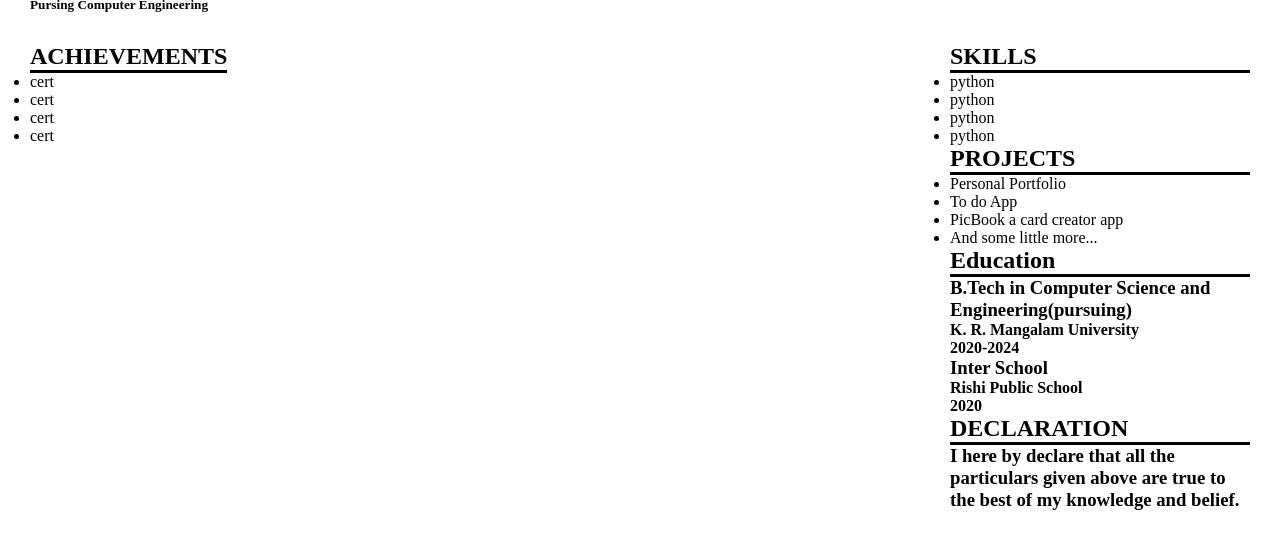
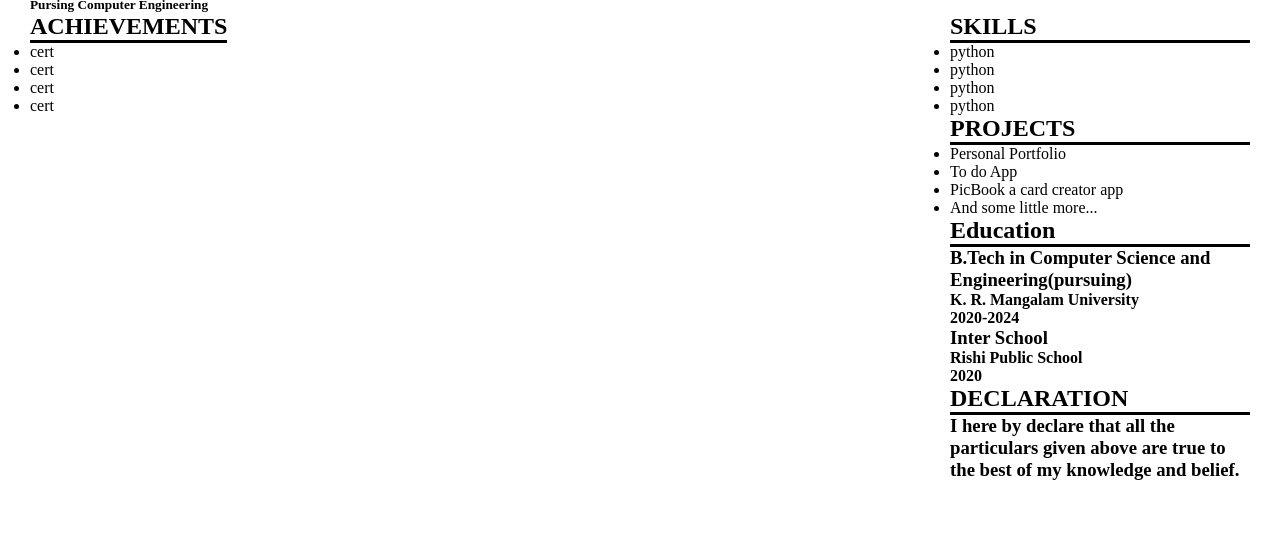
Before and after one commit to Kaam787/resume, a plain HTML site: page index.html in a window 1280 px wide. Shown: the part 70-618 px from the top of the page. Drawn offline with Linux system fonts and the light colour scheme.

Commit message:
Update index.html

```diff
--- a/index.html
+++ b/index.html
@@ -15,9 +15,9 @@
             margin: 30px;
         }
         .row{
-            padding-top: 30px;
+            pudding-top: 30px;
             display: flex;
-            flex-direction: row;
+            flex: row;
             justify-content: space-between;
         }
         h2{
@@ -50,7 +50,7 @@
             <li>python</li>
             <li>python</li>
             <li>python</li>
-        </ul>
+        </ol>
     </div>
     <div class="r2">
         <h2>PROJECTS</h2>
```
